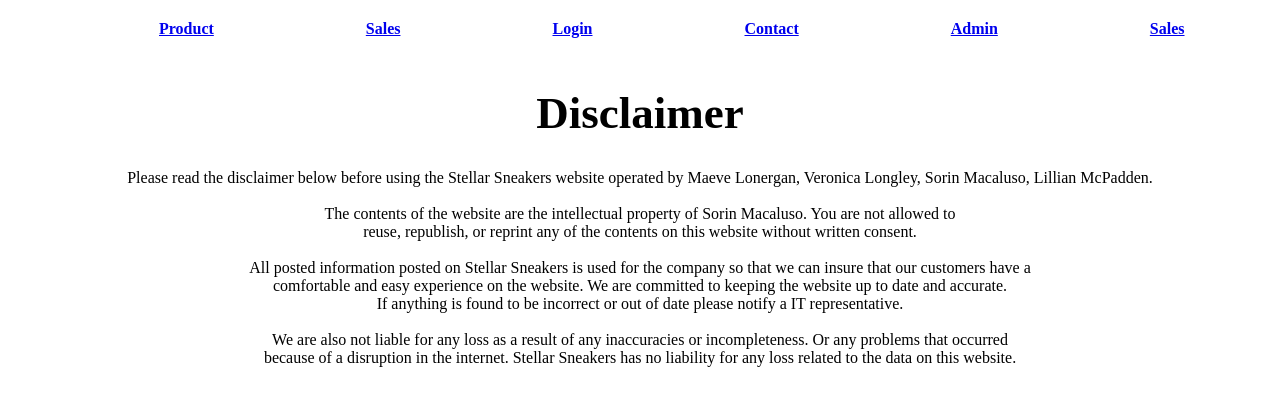
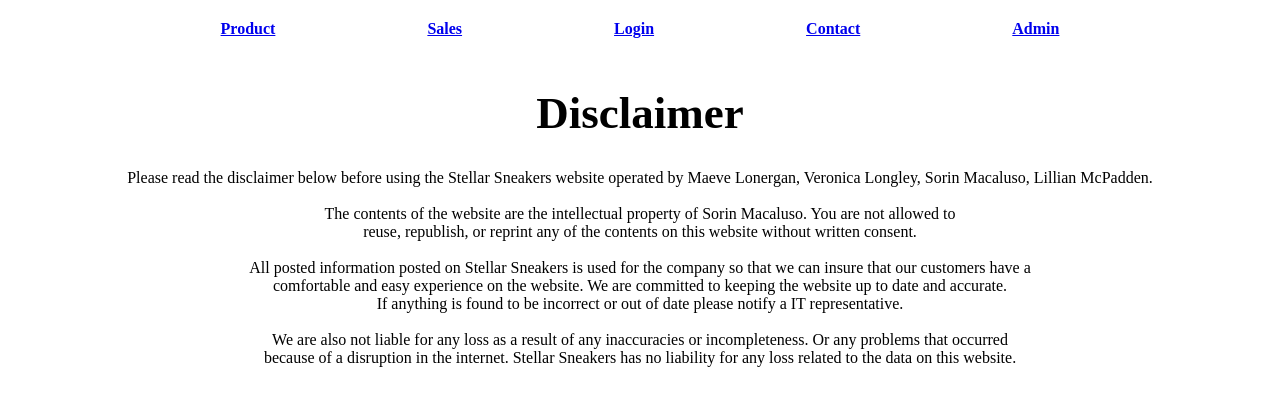
Before and after one commit to LillianMcPadden/cmpt221lmcpadden, a PHP site: page / in a window 1280 px wide; the page is wider, and only the part inside the window is pictured. Shown: the part 311-728 px from the top of that part. Run offline with PHP 8.4, Linux system fonts and the light colour scheme; lists and menus that the app fills with data are empty.

Commit message:
Update index.php

```diff
--- a/index.php
+++ b/index.php
@@ -35,7 +35,6 @@
                 <th><a class= "active" href="login.php"> Login</a></th>
                 <th><a class= "active" href="contact.php"> Contact</a></th>
                 <th><a class= "active" href="admin.php"> Admin</a></th>
-                <th><a class= "active" href="sales.php"> Sales</a></th>
             </tr>
         </table>
         <br>
```
